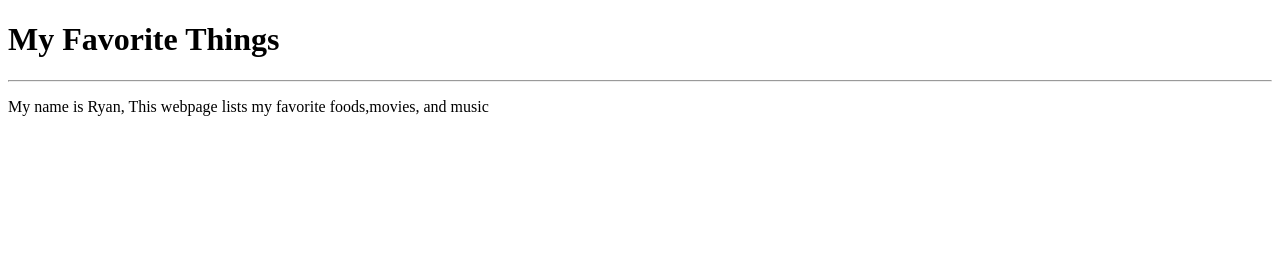
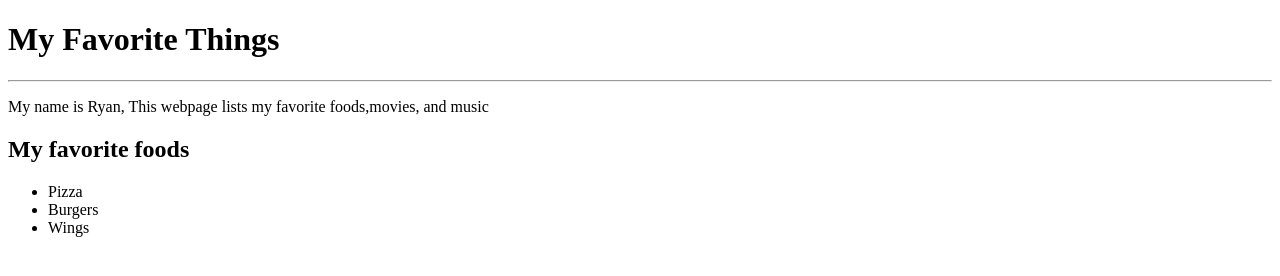
Before and after one commit to ryandiamonds/ClassroomAssignments, a plain HTML site: page aboutMe.html in a window 1280 px wide. Drawn offline with Linux system fonts and the light colour scheme.

Commit message:
added in list of favorite foods

```diff
--- a/aboutMe.html
+++ b/aboutMe.html
@@ -24,6 +24,14 @@
 <h1>My Favorite Things</h1>
 <hr>
 <p>My name is Ryan, This webpage lists my favorite foods,movies, and music</p>
+<h2>My favorite foods</h2>
+<p>
+  <ul>
+    <li>Pizza</li>
+    <li>Burgers</li>
+    <li>Wings</li>
+  </ul>
+</p>
 
 
 </body>
```
